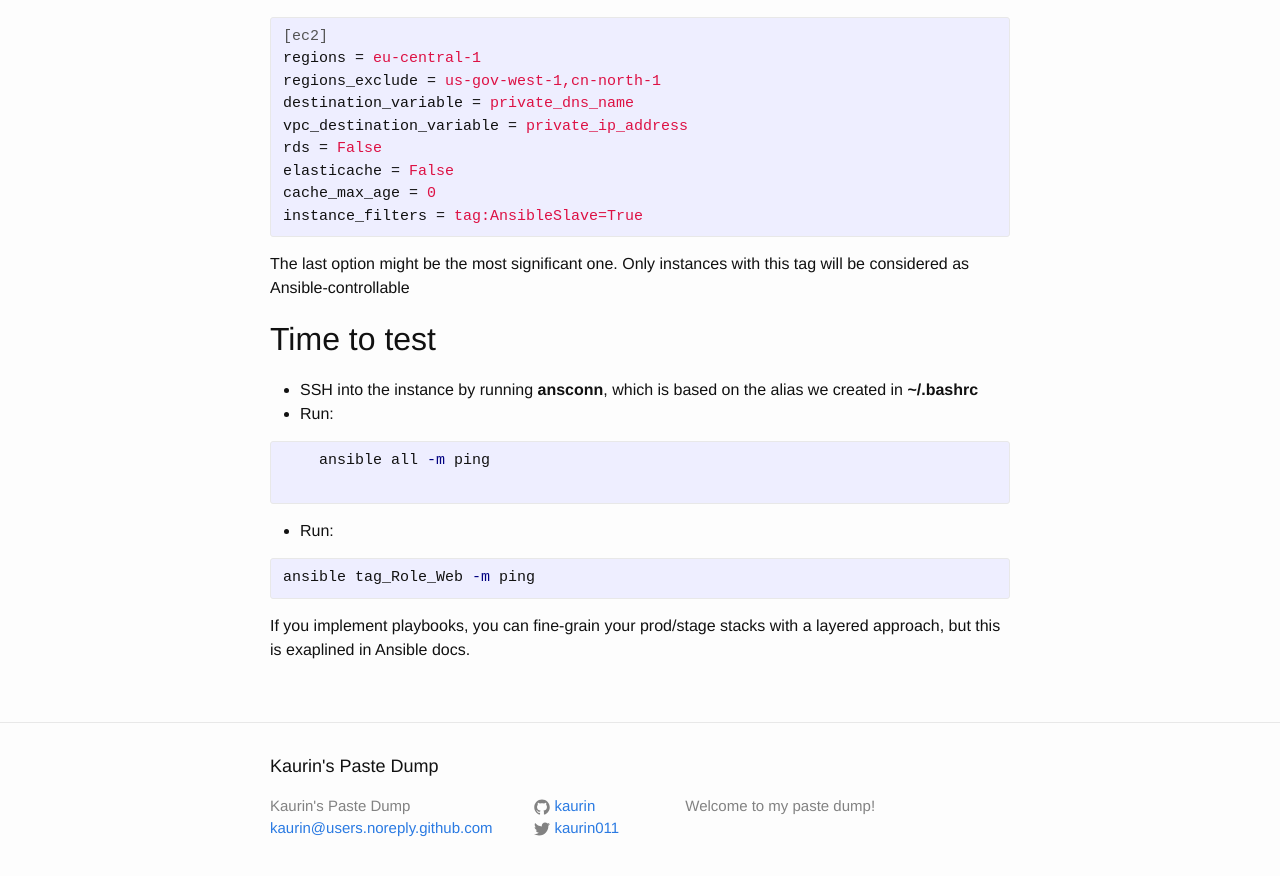
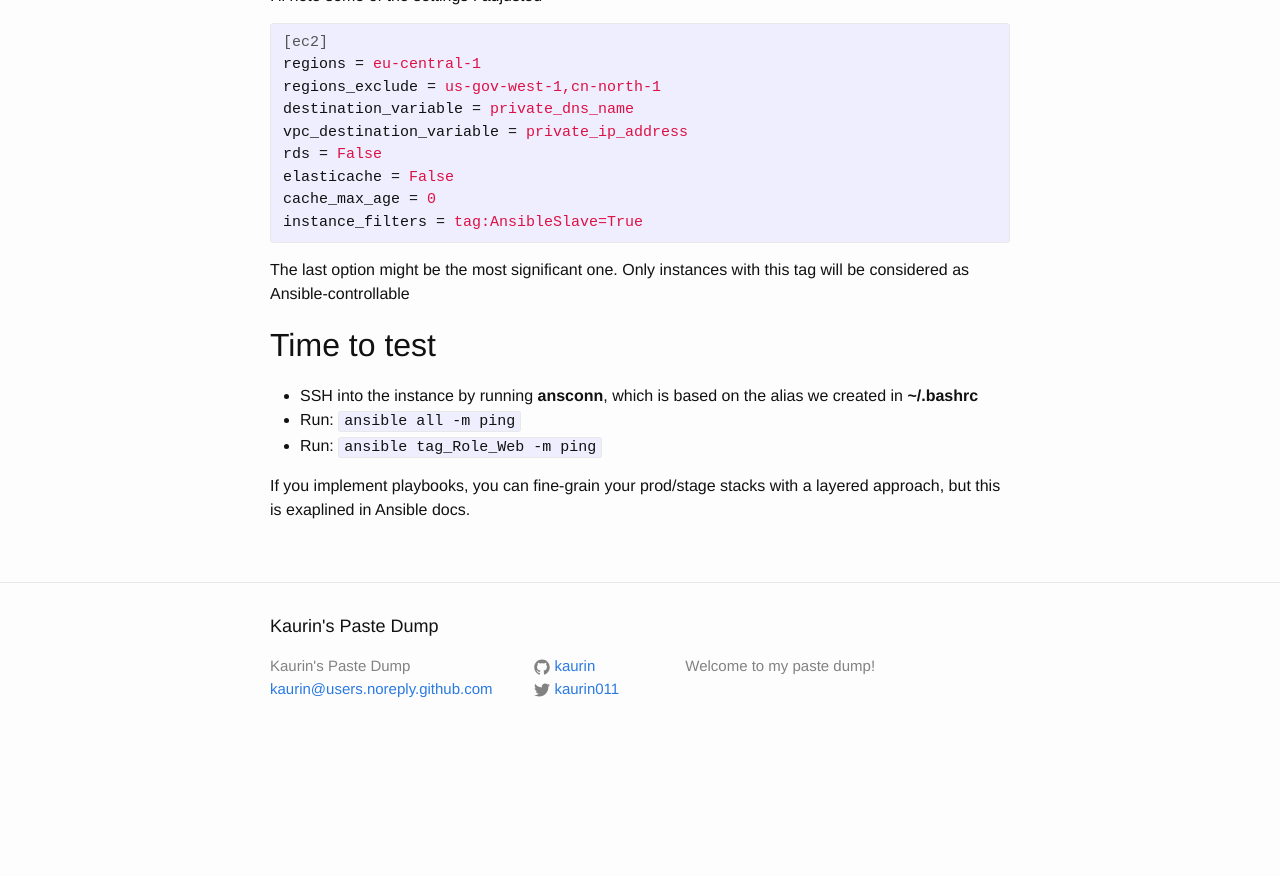
Before and after one commit to Kaurin/kaurin.github.io, a Jekyll site: the page built from _posts/2015-12-27-ansible-ec2.markdown, in a window 1280 px wide and 900 px high, scrolled down 2852 px. Shown: the top 876 px of the window. Built offline with Jekyll 4.4.1, drawn with Linux system fonts in a browser that asks for light colours; after the commit the page ends 3612 px from its top, so only the background shows below that.

Commit message:
More typos and some styling

```diff
--- a/_posts/2015-12-27-ansible-ec2.markdown
+++ b/_posts/2015-12-27-ansible-ec2.markdown
@@ -91,7 +91,7 @@
 
 We want to be able to accept the environment variables from the SSH client from our workstation. In order to make this happen, we need to change the sshd_config
 
-/etc/ssh/sshd_config
+#### /etc/ssh/sshd_config
 
 {% highlight text %}
 AcceptEnv AWS_ACCESS_KEY_ID
@@ -135,15 +135,7 @@
 ## Time to test
 
 *   SSH into the instance by running **ansconn**, which is based on the alias we created in **~/.bashrc**
-*   Run:
-
-    {% highlight bash %}
-    ansible all -m ping
-    {% endhighlight %}
-
-
-*   Run:
-
-    {% highlight bash %}ansible tag_Role_Web -m ping{% endhighlight %}
+*   Run: `ansible all -m ping`
+*   Run: `ansible tag_Role_Web -m ping`
 
 If you implement playbooks, you can fine-grain your prod/stage stacks with a layered approach, but this is exaplined in Ansible docs.
```
Also changed, not shown: 2 other files.
